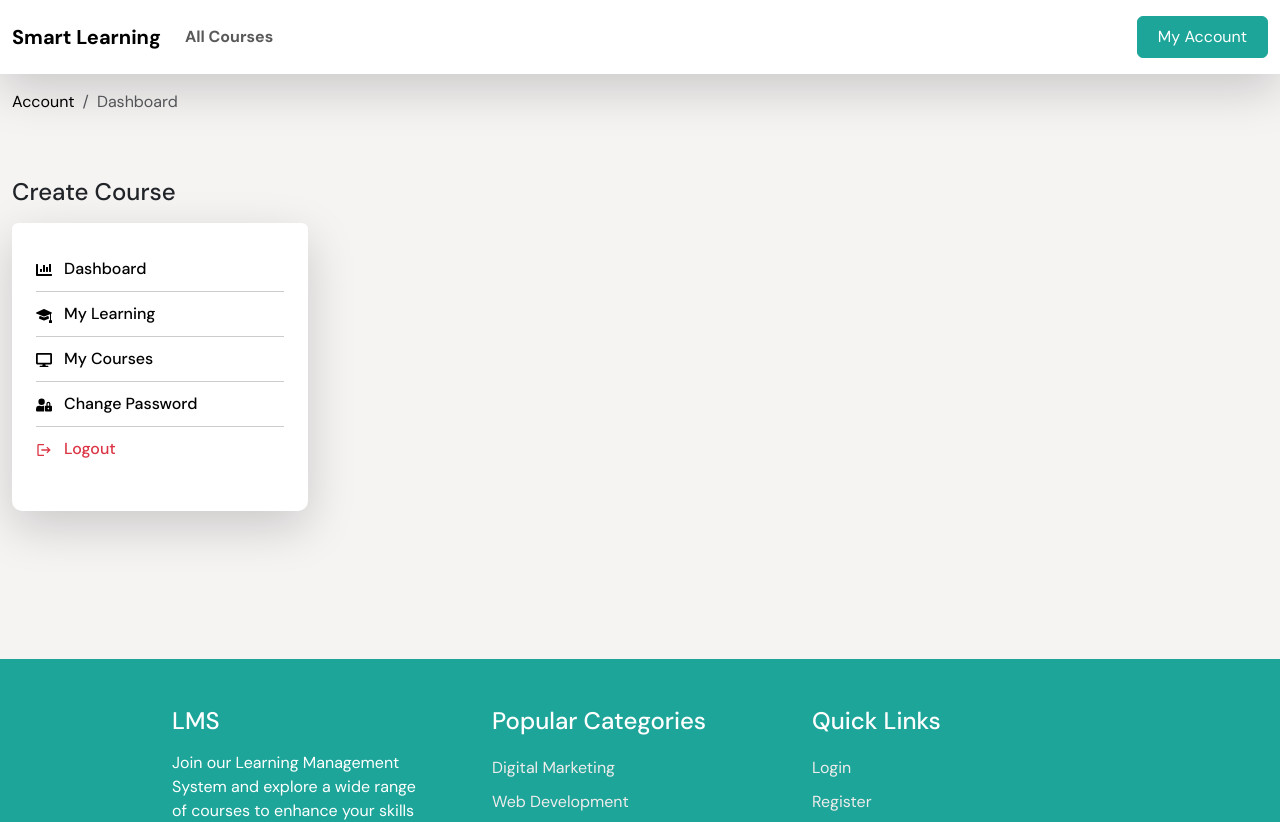
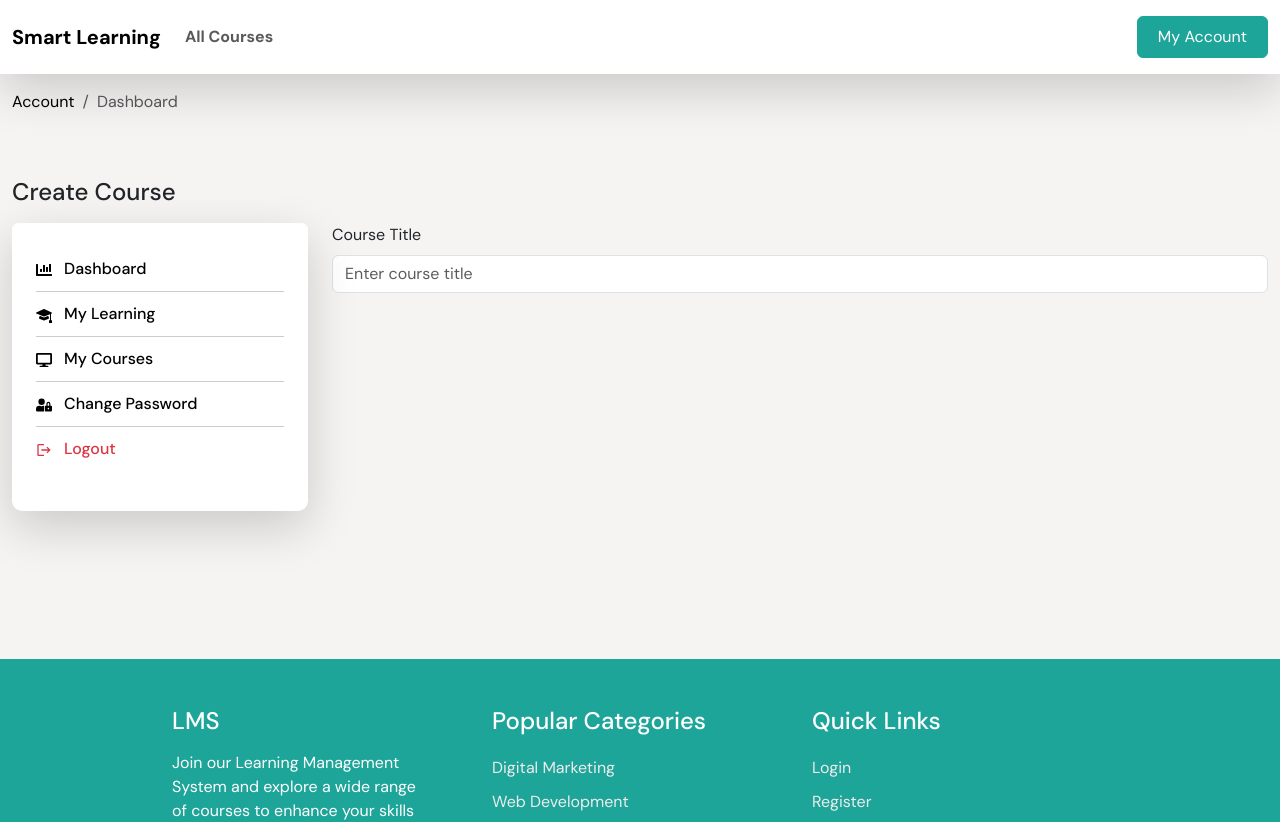
Before and after one commit to proshehab/lms-project, a React (Vite) app in the folder frontend/: page /account/courses/create in a window 1280 px wide. Shown: the top 822 px of the page. Built offline with nearby package versions, Linux system fonts and the light colour scheme; sample sign-in values are in the browser's storage.

Commit message:
frontend login page update

```diff
--- a/frontend/src/components/pages/account/Login.jsx
+++ b/frontend/src/components/pages/account/Login.jsx
@@ -28,16 +28,10 @@ const Login = () => {
       .then((res) => res.json())
       .then((result) => {
         if (result.status == 200) {
-          const userInfo = {
-            name: result.name,
-            id: result.id,
-            token: result.token,
-          };
-          localStorage.setItem("userInfoLms", JSON.stringify(userInfo));
-          login(userInfo);
-          navigate("/account/dashboard");
+
+          navigate("/account/login");
         } else {
-          toast.error(result.message);
+         toast.error(result.message);
         }
       });
   };
--- a/frontend/src/components/pages/account/courses/CreateCourse.jsx
+++ b/frontend/src/components/pages/account/courses/CreateCourse.jsx
@@ -29,7 +29,12 @@ const CreateCourse = () => {
             </div>
             <div className="col-lg-9">
               <div className="row">
-
+                <form>
+                    <div className="mb3">
+                        <label htmlFor="courseTitle" className="form-label">Course Title</label>
+                        <input type="text" className="form-control" id="courseTitle" placeholder="Enter course title" />
+                    </div>
+                </form>
               </div>
             </div>
           </div>
```
